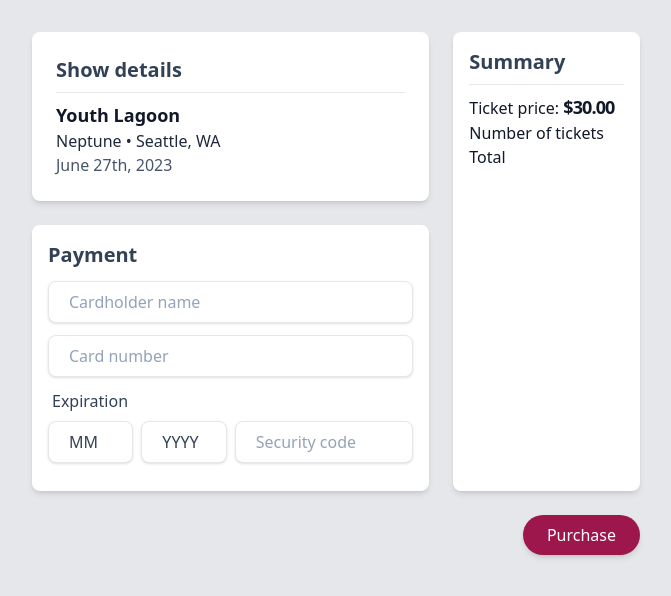
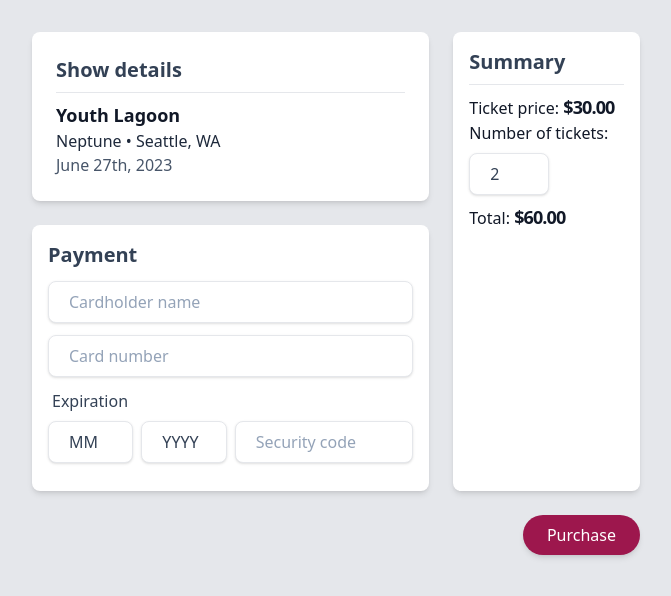
Before and after one commit to phyrisrose/frontend-tickets, a Next.js app: page /checkout/0 in a window 1280 px wide. Shown: the top 596 px of the page, without its empty margins (304-975 px from the left). Built offline with nearby package versions, Linux system fonts and the light colour scheme.

Commit message:
adding number of tickets select

```diff
--- a/src/app/checkout/[show]/checkout-summary-card.tsx
+++ b/src/app/checkout/[show]/checkout-summary-card.tsx
@@ -1,3 +1,7 @@
+'use client';
+
+import { useState, ChangeEvent } from 'react';
+
 import { Card } from '@/components';
 
 interface CheckoutSummaryCardProps {
@@ -12,12 +16,18 @@
 export default function CheckoutSummaryCard({
   price,
 }: CheckoutSummaryCardProps) {
+  const [numTickets, setNumTickets] = useState<number>(2);
   const usdFormatter = new Intl.NumberFormat('en-US', {
     style: 'currency',
     currency: 'USD',
   });
 
+  const handleSelect = (e: ChangeEvent<HTMLSelectElement>) => {
+    setNumTickets(Number(e.target.value));
+  };
+
   const formattedPrice = usdFormatter.format(price);
+  const formattedTotal = usdFormatter.format(price * numTickets);
 
   return (
     <Card className="col-span-1 row-span-2 p-4 divide-y order-3 sm:order-2 w-full">
@@ -29,8 +39,33 @@
             {formattedPrice}
           </span>
         </div>
-        <div>Number of tickets</div>
-        <div>Total</div>
+        <label htmlFor="numTickets">Number of tickets: </label>
+        <select
+          value={numTickets}
+          name="numTickets"
+          onChange={handleSelect}
+          className="appearance-none block px-5 py-2 my-2 w-20 border rounded-lg bg-white shadow placeholder-slate-400 text-slate-700 focus:ring focus:outline-none"
+        >
+          <option disabled value="">
+            --Choose an option--
+          </option>
+          <option value={1}>1</option>
+          <option value={2}>2</option>
+          <option value={3}>3</option>
+          <option value={4}>4</option>
+          <option value={5}>5</option>
+          <option value={6}>6</option>
+          <option value={7}>7</option>
+          <option value={8}>8</option>
+          <option value={9}>9</option>
+          <option value={10}>10</option>
+        </select>
+        <div>
+          Total:{' '}
+          <span className="text-lg font-bold tracking-tighter">
+            {formattedTotal}
+          </span>
+        </div>
       </div>
     </Card>
   );
--- a/src/app/checkout/[show]/payment-card.tsx
+++ b/src/app/checkout/[show]/payment-card.tsx
@@ -32,7 +32,7 @@
             <select
               name=""
               id=""
-              className="form-select appearance-none block w-full px-5 py-2 border rounded-lg bg-white shadow placeholder-slate-400 text-slate-700 focus:ring focus:outline-none"
+              className="appearance-none block w-full px-5 py-2 border rounded-lg bg-white shadow placeholder-slate-400 text-slate-700 focus:ring focus:outline-none"
             >
               <option value="" selected disabled>
                 MM
@@ -53,7 +53,7 @@
             <select
               name=""
               id=""
-              className="form-select appearance-none block w-full px-5 py-2 border rounded-lg bg-white shadow placeholder-slate-400 text-slate-700 focus:ring focus:outline-none"
+              className="appearance-none block w-full px-5 py-2 border rounded-lg bg-white shadow placeholder-slate-400 text-slate-700 focus:ring focus:outline-none"
             >
               <option value="" selected disabled>
                 YYYY
```
